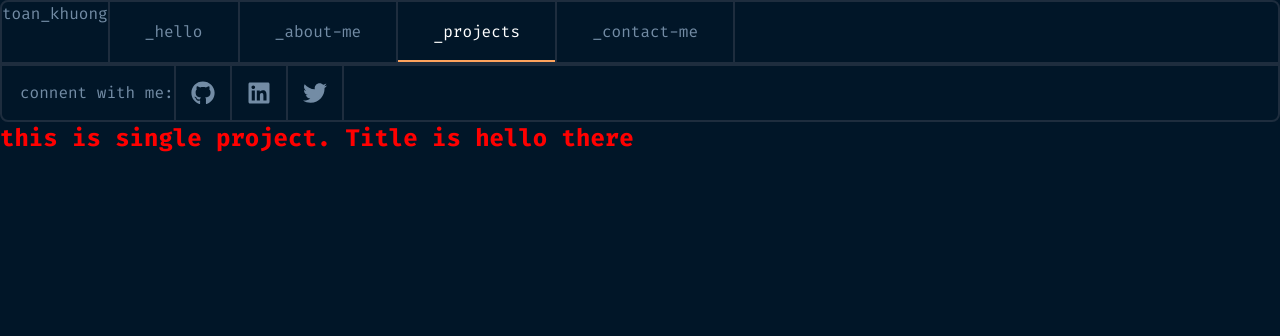
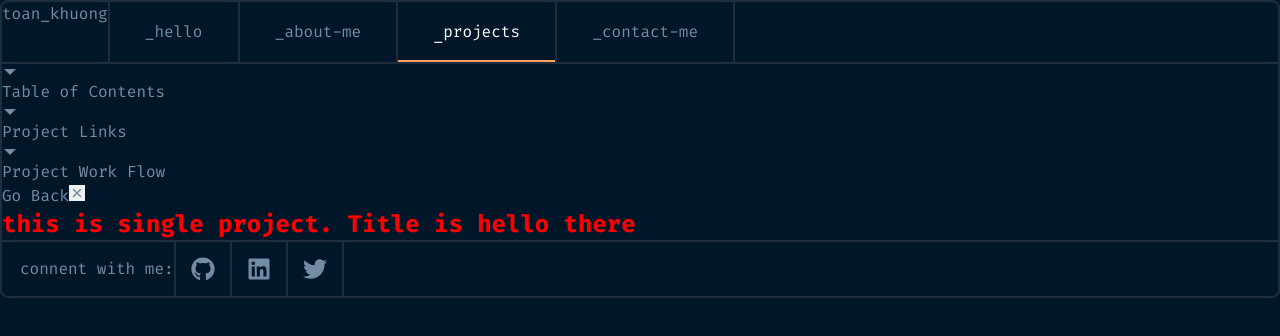
Before and after one commit to tpkhuong/portfolio, a Next.js app in the folder portfolio/: page /projects/first in a window 1280 px wide. Shown: the top 336 px of the page. Built offline with nearby package versions, Linux system fonts and the light colour scheme.

Commit message:
enjoyed the effort/process of building algorithm for initial html structure and json data file for single project page.

```diff
--- a/portfolio/Components/Shared/BackTop/BackTop.module.css
+++ b/portfolio/Components/Shared/BackTop/BackTop.module.css
@@ -68,11 +68,11 @@
     left: 330px;
   }
 
-  .back-top-btn[data-currentpage="singleproject"] {
+  /* .back-top-btn[data-currentpage="singleproject"] {
     position: sticky;
     top: 645px;
     margin-inline-start: auto;
-  }
+  } */
 
   .back-top-btn {
     /* font-size: 1.7rem; */
--- a/portfolio/pages/projects/[project]/index.js
+++ b/portfolio/pages/projects/[project]/index.js
@@ -8,9 +8,10 @@ import Footer from "../../../Components/Shared/Footer";
 import { server } from "../../../config/index";
 import axios from "axios";
 import { GoTriangleDown, GoLinkExternal, GoMarkGithub } from "react-icons/go";
+import { IoClose } from "react-icons/io5";
 
 export default function SingleProject({ children, data }) {
-  console.log(data);
+  console.log(data["img-container"]);
   return (
     <React.Fragment>
       <Head>
@@ -40,45 +41,76 @@ export default function SingleProject({ children, data }) {
             {/* three containers */}
             <div className={SingleProjectStyles[`toc-container`]}>
               {/* table of content */}
-              <div className={SingleProjectStyles[`toc-tab-container`]}></div>
+              <div className={SingleProjectStyles[`toc-tab-container`]}>
+                <GoTriangleDown
+                  className={SingleProjectStyles[`triangle-down`]}
+                />
+                <span className={SingleProjectStyles[`tab-content`]}>
+                  Table of Contents
+                </span>
+              </div>
               <div
                 className={SingleProjectStyles[`toc-content-container`]}
               ></div>
             </div>
             <div className={SingleProjectStyles[`links-container`]}>
               {/* project links */}
-              <div className={SingleProjectStyles[`links-tab-container`]}></div>
+              <div className={SingleProjectStyles[`links-tab-container`]}>
+                <GoTriangleDown
+                  className={SingleProjectStyles[`triangle-down`]}
+                />
+                <span className={SingleProjectStyles[`tab-content`]}>
+                  Project Links
+                </span>
+              </div>
               <div
                 className={SingleProjectStyles[`links-content-container`]}
               ></div>
             </div>
             <div className={SingleProjectStyles[`work-flow-container`]}>
               {/* project workflow */}
-              <div
-                className={SingleProjectStyles[`work-flow-tab-container`]}
-              ></div>
+              <div className={SingleProjectStyles[`work-flow-tab-container`]}>
+                <GoTriangleDown
+                  className={SingleProjectStyles[`triangle-down`]}
+                />
+                <span className={SingleProjectStyles[`tab-content`]}>
+                  Project Work Flow
+                </span>
+              </div>
               <div
                 className={SingleProjectStyles[`work-flow-content-container`]}
               ></div>
             </div>
             {/* three containers */}
           </aside>
-          <section
-            aria-labelledby=""
-            className={SingleProjectStyles[`content-container`]}
-          >
-            {/* individual project content */}
-          </section>
-          <div className={SingleProjectStyles[`images-container`]}>
-            {/* project images/screenshots */}
+          <div className={SingleProjectStyles[`content-images-container`]}>
+            <section
+              aria-labelledby="project-title"
+              className={SingleProjectStyles[`tab-content-container`]}
+            >
+              <div className={SingleProjectStyles[`tab-container`]}>
+                <span aria-hidden="true">Go Back</span>
+                <button
+                  aria-label="go back to project selection page"
+                  className={SingleProjectStyles[`close-btn`]}
+                >
+                  <IoClose className={SingleProjectStyles[`close-icon`]} />
+                </button>
+              </div>
+              <div className={SingleProjectStyles[`content`]}></div>
+              {/* i`ndividual project content */}
+            </section>
+            <div className={SingleProjectStyles[`images-container`]}>
+              {/* project images/screenshots */}
+            </div>
           </div>
         </div>
+        <h2
+          className={SingleProjectStyles[`title`]}
+        >{`this is single project. Title is ${data.title}`}</h2>
       </Main>
       <MobileMenu />
       <Footer />
-      <h2
-        className={SingleProjectStyles[`title`]}
-      >{`this is single project. Title is ${data.title}`}</h2>
     </React.Fragment>
   );
 }
--- a/portfolio/utils/data.json
+++ b/portfolio/utils/data.json
@@ -1,7 +1,60 @@
 {
   "projects": {
     "first": {
-      "title": "hello there"
+      "title": "hello there",
+      "sidebar": {
+        "toc": [
+          { "content": "_Instructions:", "typeoftitle": "title" },
+          { "content": "_Users should be able to:", "typeoftitle": "subtitle" },
+          { "content": "_Process:", "typeoftitle": "title" },
+          { "content": "_Build with / Tech Used:", "typeoftitle": "subtitle" },
+          { "content": "_Things we learned:", "typeoftitle": "subtitle" },
+          { "content": "_Features Added:", "typeoftitle": "subtitle" },
+          { "content": "_Inclusion features Added:", "typeoftitle": "subtitle" }
+        ],
+        "projectlinks": {
+          "live": "https://someplacecool.io",
+          "code": "https://github/projectURL.com"
+        },
+        "workflow": [
+          "Hey! Just checked your website and it looks awesome! Also, I checked your articled on Medium. nice tips. Thanks! Duis aute irure dolor.",
+          "Hey! Just checked your website and it looks awesome! Also, I checked your articled on Medium. nice tips. Thanks! Duis aute irure dolor. Hey! Just checked your website and it looks awesome! Also, I checked your articled on Medium. nice tips. Thanks! Duis aute irure dolor.",
+          "Hey! Just checked your website and it looks awesome! Also, I checked your articled on Medium. nice tips. Thanks! Duis aute irure dolor."
+        ]
+      },
+      "main": {
+        "instructions": [
+          "Hey! Just checked your website and it looks awesome! Also, I checked your articled on Medium. nice tips. Thanks! Duis aute irure dolor.",
+          "Hey! Just checked your website and it looks awesome! Also, I checked your articled on Medium. nice tips. Thanks! Duis aute irure dolor. Hey! Just checked your website and it looks awesome! Also, I checked your articled on Medium. nice tips. Thanks! Duis aute irure dolor."
+        ],
+        "userable": [
+          "Hey! Just checked your website and it looks awesome! Also, I checked your articled on Medium. nice tips. Thanks! Duis aute irure dolor.",
+          "Hey! Just checked your website and it looks awesome! Also, I checked your articled on Medium. nice tips. Thanks! Duis aute irure dolor."
+        ],
+        "buildtech": [
+          "Hey! Just checked your website and it looks awesome! Also, I checked your articled on Medium. nice tips. Thanks! Duis aute irure dolor. Hey! Just checked your website and it looks awesome! Also, I checked your articled on Medium. nice tips. Thanks! Duis aute irure dolor.",
+          "Hey! Just checked your website and it looks awesome! Also, I checked your articled on Medium. nice tips. Thanks! Duis aute irure dolor.",
+          "Hey! Just checked your website and it looks awesome! Also, I checked your articled on Medium. nice tips. Thanks! Duis aute irure dolor. Hey! Just checked your website and it looks awesome! Also, I checked your articled on Medium. nice tips. Thanks! Duis aute irure dolor."
+        ],
+        "learned": [
+          "Hey! Just checked your website and it looks awesome! Also, I checked your articled on Medium. nice tips. Thanks! Duis aute irure dolor."
+        ],
+        "features": [
+          "Hey! Just checked your website and it looks awesome! Also, I checked your articled on Medium. nice tips. Thanks! Duis aute irure dolor.",
+          "Hey! Just checked your website and it looks awesome! Also, I checked your articled on Medium. nice tips. Thanks! Duis aute irure dolor."
+        ],
+        "inclusion": [
+          "Hey! Just checked your website and it looks awesome! Also, I checked your articled on Medium. nice tips. Thanks! Duis aute irure dolor. Hey! Just checked your website and it looks awesome! Also, I checked your articled on Medium. nice tips. Thanks! Duis aute irure dolor.",
+          "Hey! Just checked your website and it looks awesome! Also, I checked your articled on Medium. nice tips. Thanks! Duis aute irure dolor.",
+          "Hey! Just checked your website and it looks awesome! Also, I checked your articled on Medium. nice tips. Thanks! Duis aute irure dolor. Hey! Just checked your website and it looks awesome! Also, I checked your articled on Medium. nice tips. Thanks! Duis aute irure dolor."
+        ]
+      },
+      "images": [
+        "/tipcalculator2.jpg",
+        "/tipcalculator2.jpg",
+        "/tipcalculator2.jpg",
+        "/tipcalculator2.jpg"
+      ]
     },
     "second": {
       "title": "world"
```
Also changed, not shown: portfolio/Components/Projects/ProjectsContentContainer/ProjectsContentContainer.js (+43 -16 lines).
